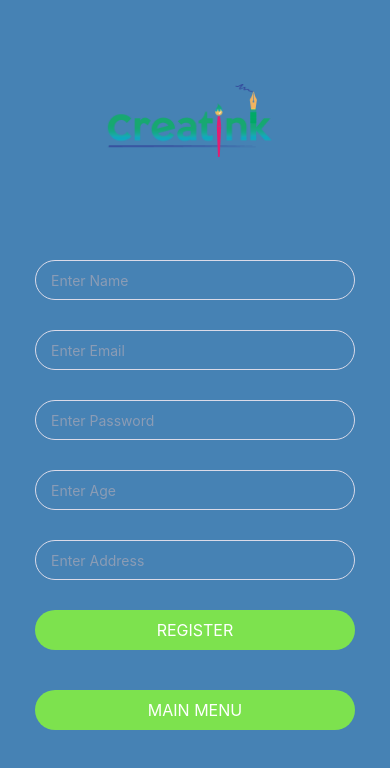
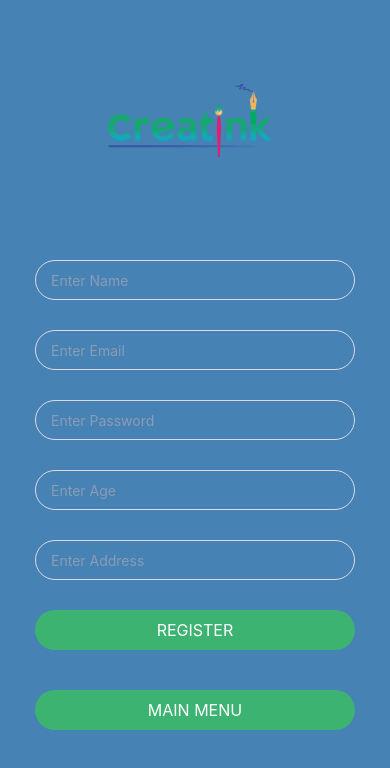
Before and after one commit to CankayaUniversity/ceng-407-408-2023-2024-CreatInk, a React Native app in the folder AppProject/: screen /RegisterScreen in a window 390 px wide. Shown: the top 768 px of the page. Built offline with nearby package versions, Linux system fonts and the light colour scheme; no server answers.

Commit message:
Interface update v2

```diff
--- a/AppProject/Screen/RegisterScreen.js
+++ b/AppProject/Screen/RegisterScreen.js
@@ -274,7 +274,7 @@ const styles = StyleSheet.create({
         margin: 10,
     },
     buttonStyle: {
-        backgroundColor: '#7DE24E',
+        backgroundColor: '#3cb371',
         borderWidth: 0,
         color: '#FFFFFF',
         borderColor: '#7DE24E',
--- a/AppProject/Screen/TestScreen.js
+++ b/AppProject/Screen/TestScreen.js
@@ -4,7 +4,8 @@ import {
     View,
     Text,
     FlatList,
-    Button
+    Button,
+    Image
 } from 'react-native';
 import { TouchableOpacity } from 'react-native-gesture-handler';
 import { Card } from 'react-native-paper';
@@ -38,7 +39,12 @@ const TestScreen = ({navigation}) => {
     };
 
     return (
-        <View>
+        <View style={styles.container}>
+                <Image
+                    source={require('../Image/logo-creatink.png')}
+                    style={styles.imageStyle}
+                    />
+
                 <FlatList
                     data={data}
                     renderItem={({ item }) => {
@@ -50,7 +56,7 @@ const TestScreen = ({navigation}) => {
                 <Text
                     style={styles.registerTextStyle}
                     onPress={() => navigation.navigate('RegisterScreen')}>
-                Register and Login Page
+                    Register Page
                 </Text>
                 <View style={styles.space} />
                 <Text
@@ -71,6 +77,13 @@ const styles = StyleSheet.create({
         justifyContent: 'center',
         backgroundColor: '#cc30a0',
         alignContent: 'center',
+    },
+    container: {
+        flex: 1,
+        backgroundColor:'#4682b4',
+        justifyContent:'center',
+        alignItems: 'center',
+        paddingBottom: 500,
     },
     SectionStyle: {
         flexDirection: 'row',
@@ -109,28 +122,35 @@ const styles = StyleSheet.create({
     },
     registerTextStyle: {
         color: 'white',
-        backgroundColor:'orange',
-        textAlign: 'center',
+        backgroundColor:'#3cb371',
         fontWeight: 'bold',
         fontSize: 30,
-        alignSelf: 'center',
+        alignSelf: 'flex-start',
         padding: 10,
         marginTop:10,
-        marginBottom:10,
+        marginBottom:20,
     },
     registerTextStyle2: {
         color: 'white',
-        backgroundColor:'blue',
-        textAlign: 'center',
+        backgroundColor:'#3cb371',
         fontWeight: 'bold',
         fontSize: 30,
-        alignSelf: 'center',
+        alignSelf: 'flex-start',
         padding: 10,
-        marginTop:10
+        marginTop:10,
+        marginBottom: 20,
     },
     errorTextStyle: {
         color: 'red',
         textAlign: 'center',
         fontSize: 14,
     },
+    imageStyle: {
+        width: 500,
+        height: 500,
+        resizeMode: 'contain',
+        marginBottom:0,
+        marginTop:0,
+        alignSelf: 'center',
+    },
 });
```
Lines whose indentation alone changed are shown as unchanged.
